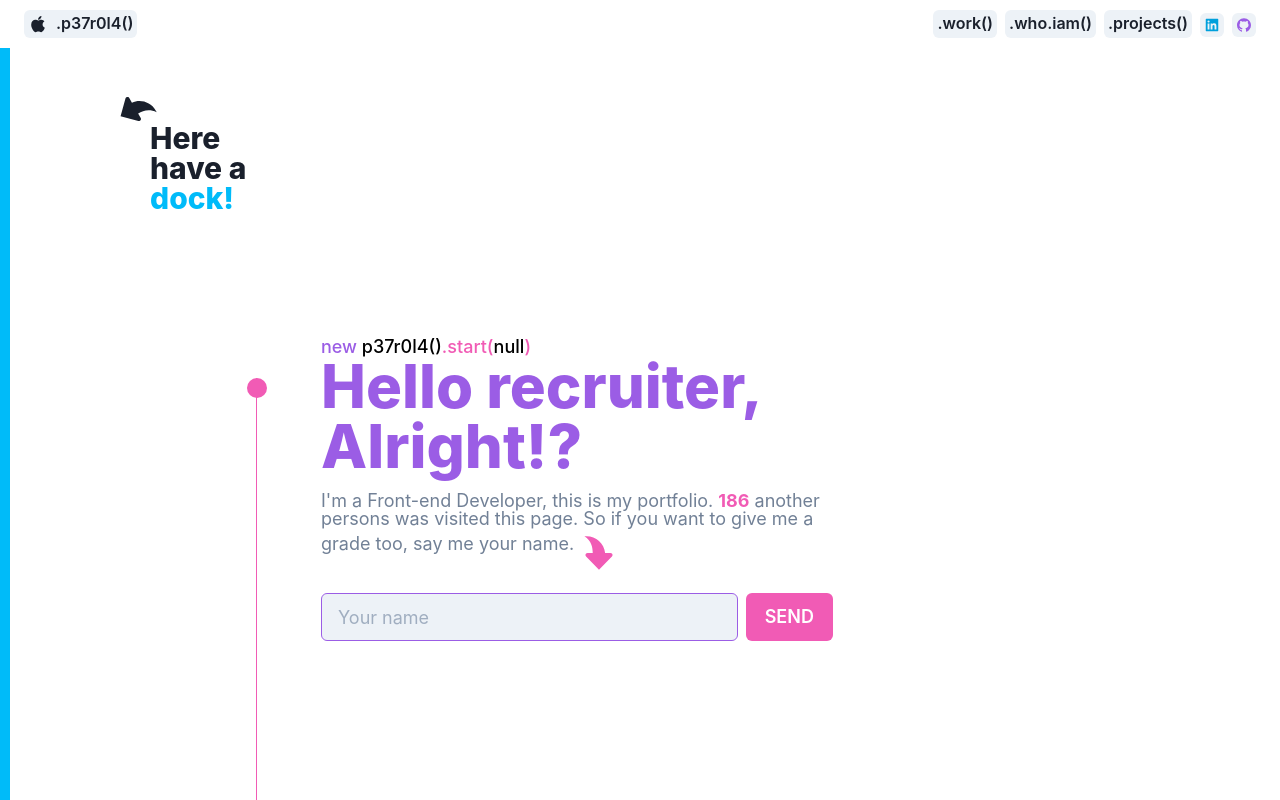
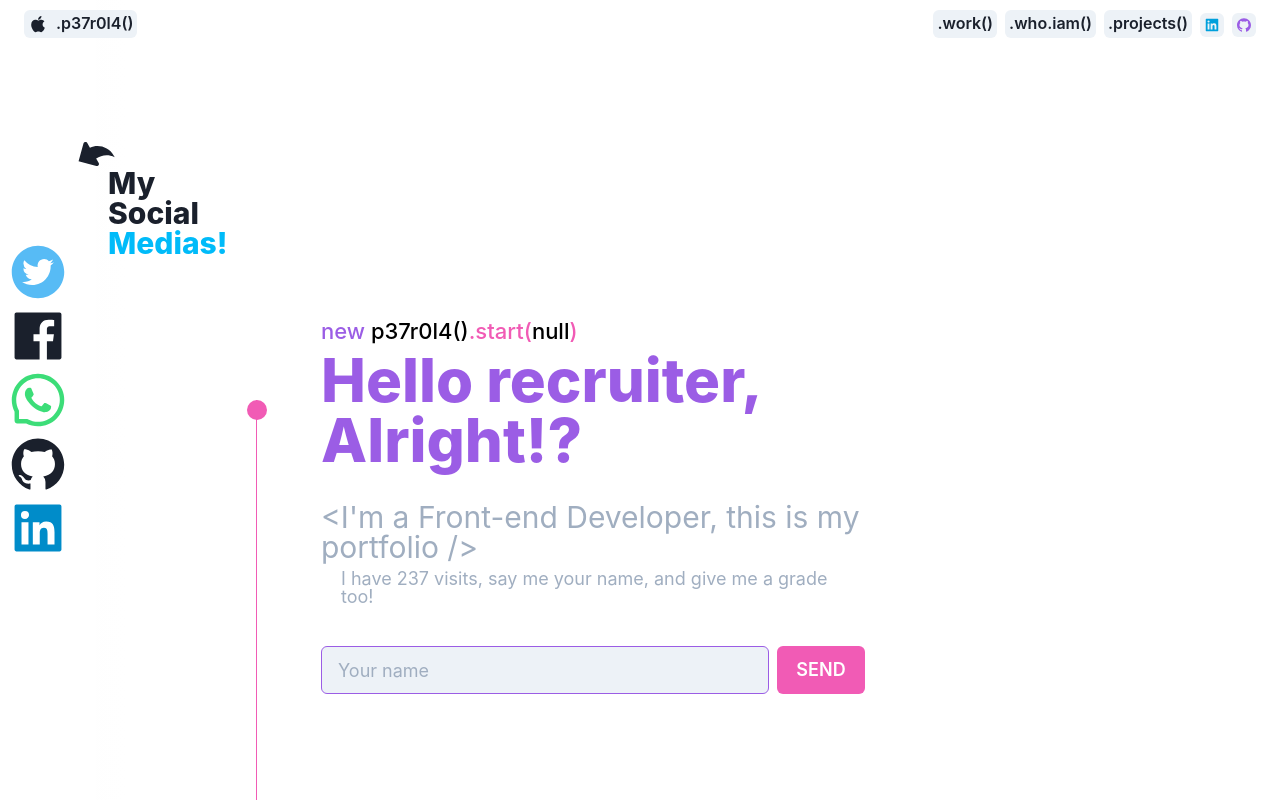
Before and after one commit to P37R0L4/petrola-interactive-portfolio, a Next.js app: page /home in a window 1280 px wide. Shown: the top 800 px of the page. Built offline with nearby package versions, Linux system fonts and the light colour scheme.

Commit message:
Layout Changes

```diff
--- a/src/components/Docker.tsx
+++ b/src/components/Docker.tsx
@@ -12,6 +12,8 @@ import {
 import { TiArrowBack } from 'react-icons/ti';
 import Icon from '@chakra-ui/icon';
 import { useEffect, useState } from 'react';
+import { useColorModeValue, useColorMode } from '@chakra-ui/color-mode';
+import { useRouter } from 'next/router';
 
 const COLORS = [
   '#9B5DE5',
@@ -23,12 +25,15 @@ const COLORS = [
 ];
 
 export function Docker() {
-  const { isOpen, onClose, onOpen } = useDisclosure();
+  const { onClose, onOpen } = useDisclosure();
   const [scroll, setScroll] = useState(0);
   const [showDock, setShowDock] = useState(true);
   const [dockColor, setDockColor] = useState(
     COLORS[Math.floor(Math.random() * (5 - 0) + 0)]
   );
+
+  const router = useRouter();
+  const { colorMode } = useColorMode();
 
   useEffect(() => {
     let timer: any = null;
@@ -67,16 +72,32 @@ export function Docker() {
   return (
     <Center
       position="fixed"
-      h="full"
-      px={6}
+      h="100vh"
+      display={router.asPath !== '/' ? 'flex' : 'none'}
       onMouseEnter={() => onOpen()}
       onMouseLeave={() => onClose()}
-      borderLeft={`10px solid ${dockColor}`}
-      transitionDuration="0.6s"
-      left={!showDock ? '-10px' : 0}
+      zIndex={999}
+      _before={{
+        content: '""',
+        width: '8rem',
+        height: 'full',
+        left: 0,
+        position: 'absolute',
+        pointerEvents: 'none',
+        backgroundImage:
+          colorMode === 'dark'
+            ? `linear-gradient(to left,  rgba(26, 32, 44, 0),  rgba(26, 32, 44, 1) 50%)`
+            : `linear-gradient(to left,  rgba(255,255,255, 0),  rgba(255,255,255, 1) 50%)`,
+      }}
     >
       <Fade in={showDock}>
-        <Box w={40} position="absolute" top={35} right="-12rem" lineHeight={1}>
+        <Box
+          w={40}
+          position="absolute"
+          top="8rem"
+          right="-12rem"
+          lineHeight={1}
+        >
           <Icon
             transform="rotate(-30deg)"
             ml={-10}
@@ -85,22 +106,26 @@ export function Docker() {
             as={TiArrowBack}
           />
           <Text fontSize={30} fontWeight="extrabold">
-            Here <br />
-            have a{' '}
+            My <br />
+            Social{' '}
             <span
               style={{
                 color: dockColor,
               }}
             >
-              dock!
+              Medias!
             </span>
           </Text>
         </Box>
       </Fade>
 
-      <SlideFade in={isOpen} offsetX="20px">
-        <VStack alignItems="flex-end" justifyContent="space-between">
-          <VStack spacing={4}>
+      <VStack
+        py={4}
+        px={2}
+        alignItems="flex-end"
+        spacing={4}
+        justifyContent="space-between"
+      >
         <IconButton
           variant="ghost"
           size="lg"
@@ -151,8 +176,6 @@ export function Docker() {
           />
         </a>
       </VStack>
-        </VStack>
-      </SlideFade>
     </Center>
   );
 }
--- a/src/components/Header.tsx
+++ b/src/components/Header.tsx
@@ -2,6 +2,7 @@ import Link from 'next/link';
 import { Button, IconButton } from '@chakra-ui/button';
 import { HStack } from '@chakra-ui/layout';
 import { AiFillApple, AiFillGithub, AiFillLinkedin } from 'react-icons/ai';
+import NoScrollLink from './NoScrollLink';
 
 interface IHeader {
   isVisible: boolean;
@@ -11,12 +12,14 @@ export function Header({ isVisible }: IHeader) {
   return (
     <HStack
       display={!isVisible ? 'none' : 'flex'}
+      position="fixed"
       w="full"
       p={6}
       h="2.5rem"
       justifyContent="space-between"
+      zIndex={9999}
     >
-      <Link href="#">
+      <Link href="/home">
         <Button size="small" leftIcon={<AiFillApple size={20} />} p={1}>
           .p37r0l4()
         </Button>
@@ -29,11 +32,11 @@ export function Header({ isVisible }: IHeader) {
           </Button>
         </Link>
 
-        <Link href="#">
+        <NoScrollLink href="/profile">
           <Button size="small" p={1}>
             .who.iam()
           </Button>
-        </Link>
+        </NoScrollLink>
 
         <Link href="#">
           <Button size="small" p={1}>
--- a/src/components/Layout.tsx
+++ b/src/components/Layout.tsx
@@ -5,18 +5,18 @@ interface ILayout {
 }
 
 const variants = {
-  hidden: { opacity: 0, x: 0, y: 350 },
-  enter: { opacity: 1, x: 0, y: -20 },
-  exit: { opacity: 0, x: 0, y: 400 },
+  hidden: { opacity: 0, y: 400 },
+  enter: { opacity: 1, y: -20 },
+  exit: { opacity: 0, y: 100 },
 };
 
 export function Layout({ children }: ILayout) {
   return (
     <motion.main
-      variants={variants} // Pass the variant object into Framer Motion
       initial="hidden" // Set the initial state to variants.hidden
       animate="enter" // Animated state to variants.enter
       exit="exit" // Exit state (used later) to variants.exit
+      variants={variants} // Pass the variant object into Framer Motion
       transition={{ type: 'spring' }} // Set the transition to linear
     >
       {children}
--- /dev/null
+++ b/src/components/NoScrollLink.tsx
@@ -0,0 +1,14 @@
+import Link, { LinkProps } from 'next/link';
+import React, { ReactNode } from 'react';
+
+interface IProps extends LinkProps {
+  children: ReactNode;
+}
+
+const NoScrollLink = ({ children, href, passHref }: IProps): JSX.Element => (
+  <Link href={href} passHref={passHref}>
+    {children}
+  </Link>
+);
+
+export default NoScrollLink;
--- a/src/components/animated/ShowMoreMinions.tsx
+++ b/src/components/animated/ShowMoreMinions.tsx
@@ -17,6 +17,7 @@ import { VscOctoface } from 'react-icons/vsc';
 import { MdCardTravel } from 'react-icons/md';
 
 import { useEffect } from 'react';
+import NoScrollLink from '../NoScrollLink';
 
 interface IShowMoreMinions {
   show: boolean;
@@ -129,9 +130,11 @@ export default function ShowMoreMinions({ show }: IShowMoreMinions) {
                 My Hobbies
               </Button>
 
-              <Button leftIcon={<ImProfile />} size="lg">
-                Who i'am
-              </Button>
+              <NoScrollLink href="/profile" scroll={false}>
+                <Button leftIcon={<ImProfile />} size="lg">
+                  Who i'am
+                </Button>
+              </NoScrollLink>
 
               <Button leftIcon={<MdCardTravel />} size="lg">
                 Who Visited
--- a/src/pages/_app.tsx
+++ b/src/pages/_app.tsx
@@ -43,6 +43,7 @@ import { ReactQueryDevtools } from 'react-query/devtools';
 import { Hydrate } from 'react-query/hydration';
 import { useState } from 'react';
 import { Header } from '../components/Header';
+import { AnimatePresence } from 'framer-motion';
 import { Docker } from '../components/Docker';
 
 function MyApp({ Component, pageProps }: AppProps) {
@@ -54,8 +55,12 @@ function MyApp({ Component, pageProps }: AppProps) {
       <QueryClientProvider client={queryClient}>
         <Hydrate state={pageProps.dehydratedState}>
           <Header isVisible={router.asPath !== '/'} />
-          <Component {...pageProps} />
           <Docker />
+
+          <AnimatePresence onExitComplete={() => window.scrollTo(0, 0)}>
+            <Component {...pageProps} key={router.asPath} />
+          </AnimatePresence>
+
           <ReactQueryDevtools />
         </Hydrate>
       </QueryClientProvider>
--- a/src/pages/home.tsx
+++ b/src/pages/home.tsx
@@ -27,6 +27,7 @@ import { Lock, UnlockedScroll } from '../components/animated/lock';
 import { LogosContainer } from '../components/animated/LogosContainer';
 import { WrapBecameDeveloper } from '../components/animated/WrapBecameDeveloper';
 import ShowMoreMinions from '../components/animated/ShowMoreMinions';
+import { useRouter } from 'next/router';
 
 let lockWheel = true;
 let timer: any = null;
@@ -37,6 +38,7 @@ export default function Home() {
   const [_, forceUpdate] = useReducer((x) => x + 1, 0);
 
   const query = useQueryClient();
+  const { asPath } = useRouter();
 
   const [nameRecruiter, setNameRecruiter] = useState('');
   const [lockMore, setLockMore] = useState(true);
@@ -88,12 +90,12 @@ export default function Home() {
   };
 
   useEffect(() => {
-    setColorMode('light');
     setQueryPrefetched(data);
   }, [data]);
 
   useEffect(() => {
     setColorMode('light');
+
     if (lockMore) {
       document.body.style.overflow = 'hidden';
     }
@@ -109,8 +111,6 @@ export default function Home() {
     };
 
     const handScroll = () => {
-      console.log('scroll', window.scrollY);
-
       /**
        *
        *
@@ -138,14 +138,14 @@ export default function Home() {
       window.removeEventListener('wheel', handleWeel);
       window.removeEventListener('scroll', handScroll);
     };
-  }, []);
+  }, [asPath]);
 
   return (
     <>
       <Layout>
         <VStack
-          left="20%"
-          top={350}
+          left="20vw"
+          top={420}
           position="absolute"
           h="150vh"
           alignItems="flex-start"
@@ -156,7 +156,7 @@ export default function Home() {
           <Flex
             mt={-20}
             lineHeight={1}
-            maxW="32rem"
+            maxW="34rem"
             h="full"
             direction="column"
             _before={{
@@ -173,8 +173,8 @@ export default function Home() {
             <Text
               color={useColorModeValue('black', 'white')}
               fontWeight="medium"
-              fontSize={18}
-              mt={10}
+              fontSize={22}
+              mb={2}
             >
               <span style={{ color: '#9B5DE5' }}>new </span>p37r0l4()
               <span style={{ color: '#F15BB5' }}>
@@ -193,25 +193,15 @@ export default function Home() {
               </Text>
             </SlideFade>
 
-            <Text color="gray.500" fontSize={18} mt={4}>
-              I'm a Front-end Developer, this is my portfolio.&nbsp;
-              <span
-                style={{
-                  color: '#F15BB5',
-                  fontWeight: 'bold',
-                }}
-              >
-                {queryPrefetched?.length}
-              </span>{' '}
-              another persons was visited this page. So if you want to give me a
-              grade too, say me your name.
-              <Icon
-                transform="rotate(90deg) scaleX(-1)"
-                mb={-7}
-                fontSize={50}
-                as={TiArrowBack}
-                color={lockMore && lockLineAux ? 'red.400' : 'brand.200'}
-              />
+            <Text fontSize={18} mt={8}>
+              <Text w="40rem" fontSize={30} color="gray.400">
+                {`<I'm a Front-end Developer, this is my portfolio />`}
+              </Text>
+
+              <Text ml={5} mt={2} fontSize={18} color="gray.400">
+                I have {queryPrefetched?.length} visits, say me your name, and
+                give me a grade too!
+              </Text>
             </Text>
 
             <FormControl>
@@ -416,7 +406,7 @@ export default function Home() {
           >
             <SlideFade in={scrollToShow[3]} offsetY="30px">
               <Text fontSize={60} fontWeight="extrabold">
-                I love be a develop, my dream are work in another coutries, out
+                I love be a develop, my dream is work in another coutries, out
                 of Brazil.
               </Text>
             </SlideFade>
```
Also changed, not shown: public/samples/accessData.json (+255 -0 lines), src/pages/profile.tsx (added, +76 -0 lines). Lines whose indentation alone changed are shown as unchanged.
